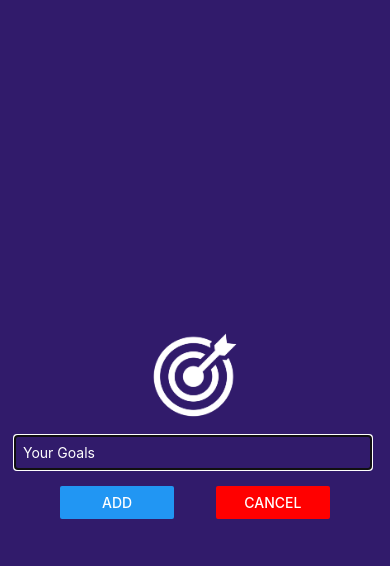
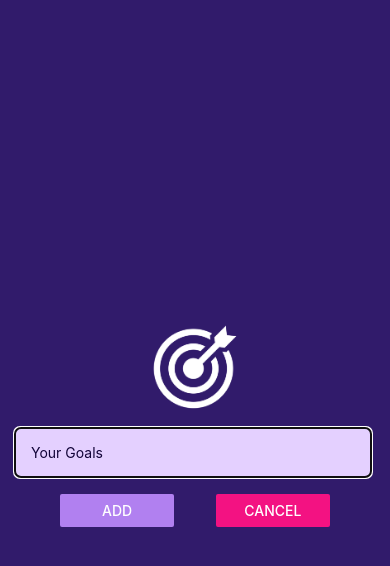
Before and after one commit to andyfoster/react-native-course, a React Native app: screen / in a window 390 px wide. Both pictures are taken after a click on the button "ADD GOAL". Shown: the top 566 px of the page. Built offline with nearby package versions, Linux system fonts and the light colour scheme.

Commit message:
Fix styling on links now that I have a dark background

```diff
--- a/App.js
+++ b/App.js
@@ -41,7 +41,7 @@ export default function App() {
 
   return (
     <View style={styles.appContainer}>
-      <Button title="Add Goal" onPress={startAddGoalHandler} color="5e0acc" />
+      <Button title="Add Goal" onPress={startAddGoalHandler} color="#a065ec" />
       <GoalInput
         closeModal={cancelAddGoalHandler}
         visible={isModalVisible}
@@ -65,7 +65,7 @@ export default function App() {
         />
       </View>
       <View style={styles.clearButtonArea}>
-        <Button title="Clear Goals" onPress={clearGoals} />
+        <Button title="Clear Goals" onPress={clearGoals} color="#a067" />
       </View>
     </View>
   );
@@ -73,8 +73,6 @@ export default function App() {
 
 const styles = StyleSheet.create({
   appContainer: {
-    marginLeft: 20,
-    marginRight: 20,
     paddingTop: 50,
     paddingLeft: 10,
     paddingRight: 10,
--- a/components/GoalInput.js
+++ b/components/GoalInput.js
@@ -28,6 +28,7 @@ function GoalInput(props) {
           source={require('../assets/images/goal.png')}
         />
         <TextInput
+          autoFocus={true}
           style={styles.textInput}
           placeholder="Your Goals"
           onChangeText={goalInputHandler}
@@ -35,10 +36,10 @@ function GoalInput(props) {
         />
         <View style={styles.buttonContainer}>
           <View style={styles.button}>
-            <Button title="Add" onPress={addGoalHandler} />
+            <Button title="Add" onPress={addGoalHandler} color="#b180f0" />
           </View>
           <View style={styles.button}>
-            <Button title="Cancel" color="red" onPress={props.closeModal} />
+            <Button title="Cancel" color="#f31282" onPress={props.closeModal} />
           </View>
         </View>
       </View>
@@ -72,11 +73,13 @@ const styles = StyleSheet.create({
   },
   textInput: {
     borderWidth: 1,
-    color: 'white',
-    borderColor: '#cccccc',
+    color: '#120438',
+    borderColor: '#e4d0ff',
+    backgroundColor: '#e4d0ff',
+    borderRadius: 6,
     width: '100%',
     marginRight: 4,
-    padding: 8,
+    padding: 16,
   },
   button: {
     width: '40%',
```
